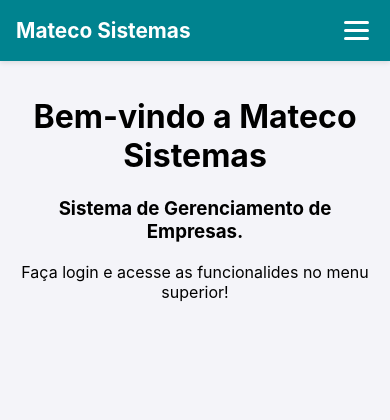
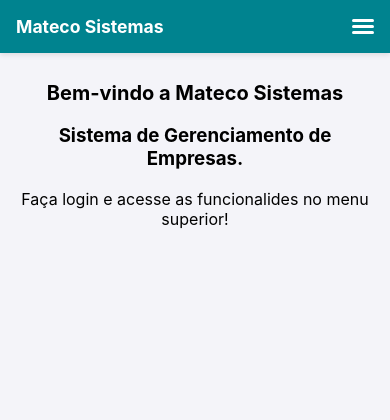
Before and after one commit to davissontiago/Mateco, a Django app: page / in a window 390 px wide. Shown: the top 420 px of the page. Run offline with Django 5.2, Linux system fonts and the light colour scheme; the visitor is signed in with stand-in values (Sample User, id 1); data that the repository does not hold is empty.

Commit message:
Ajuste do tamanho dos textos da base

```diff
--- a/static/css/style.css
+++ b/static/css/style.css
@@ -28,13 +28,9 @@
     justify-content: space-between;
     align-items: center;
 
-    /* VOLTANDO AO ORIGINAL: Largura total com padding */
     width: 100%;
-    padding: 1rem; /* O padding fica aqui agora */
+    padding: 1rem;
     box-sizing: border-box;
-
-    /* max-width: 1200px; <-- REMOVIDO (Isso causava o espaço no PC) */
-    /* margin: 0 auto;    <-- REMOVIDO (Isso centralizava o menu) */
 }
 
 /* Marca (Logo) */
@@ -97,7 +93,7 @@
 
 .mobile-btn span {
     display: block;
-    width: 25px;
+    width: 22px;
     height: 3px;
     background-color: white;
     border-radius: 2px;
@@ -131,10 +127,18 @@
     /* Mostra o botão hambúrguer */
     .mobile-btn {
         display: flex;
+        gap: 3px;
+        padding: 0px;
+    }
+
+    h1 {
+        font-size: 20px;
     }
 
     /* Faz a marca ocupar toda a largura da barra no celular */
     .brand {
+        font-size: 1.1em;
+        gap: 5px;
         width: 100%;
         justify-content: space-between; /* Texto na Esquerda, Botão na Direita */
     }
@@ -145,7 +149,7 @@
         /* A altura do top deve bater com a altura real da navbar.
            Como temos padding 1rem (aprox 16px) em cima e baixo + texto,
            60px pode precisar de ajuste fino se ficar espaço branco */
-        top: 60px;
+        top: 52px;
         right: -100%;
         width: 250px;
         height: 100vh;
```
